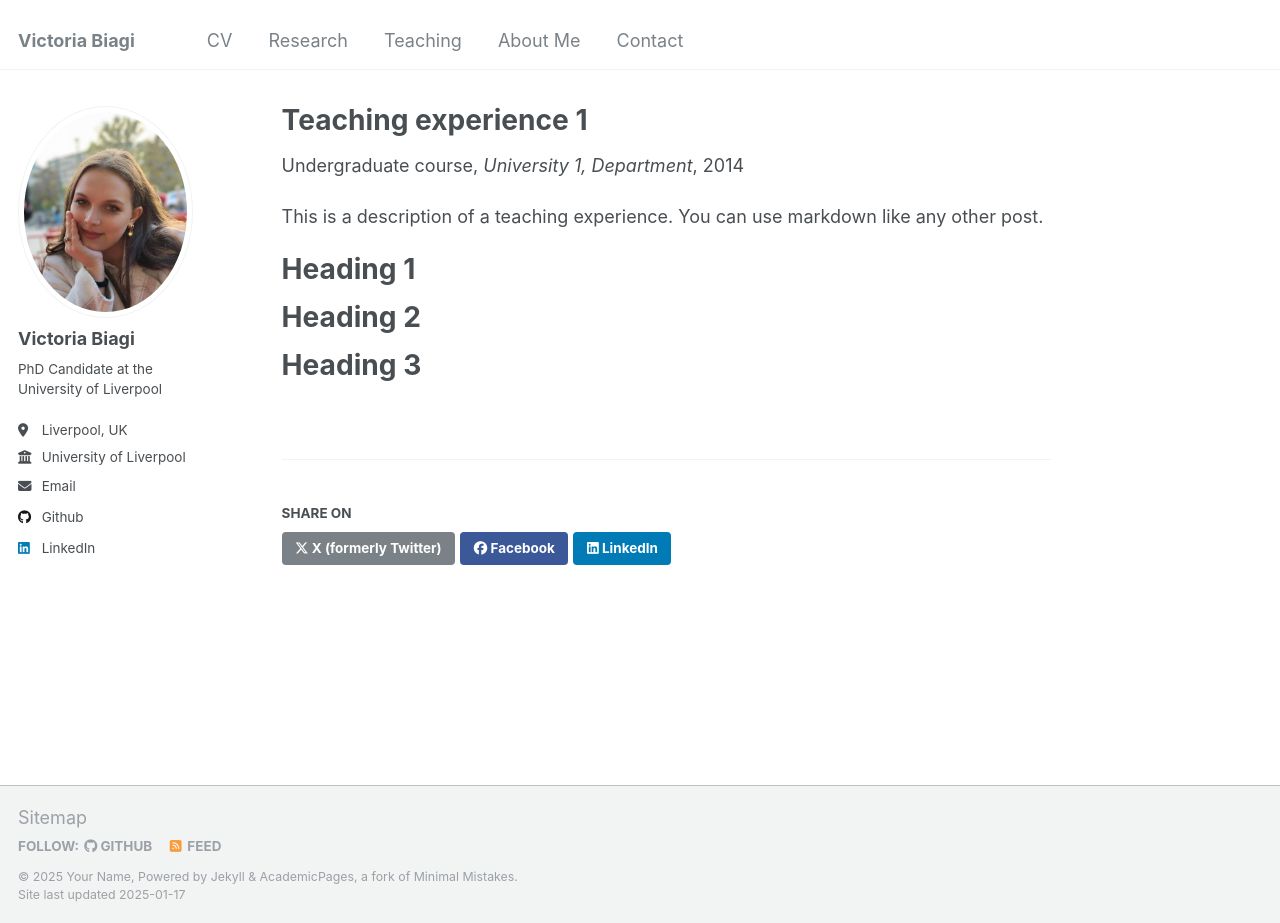
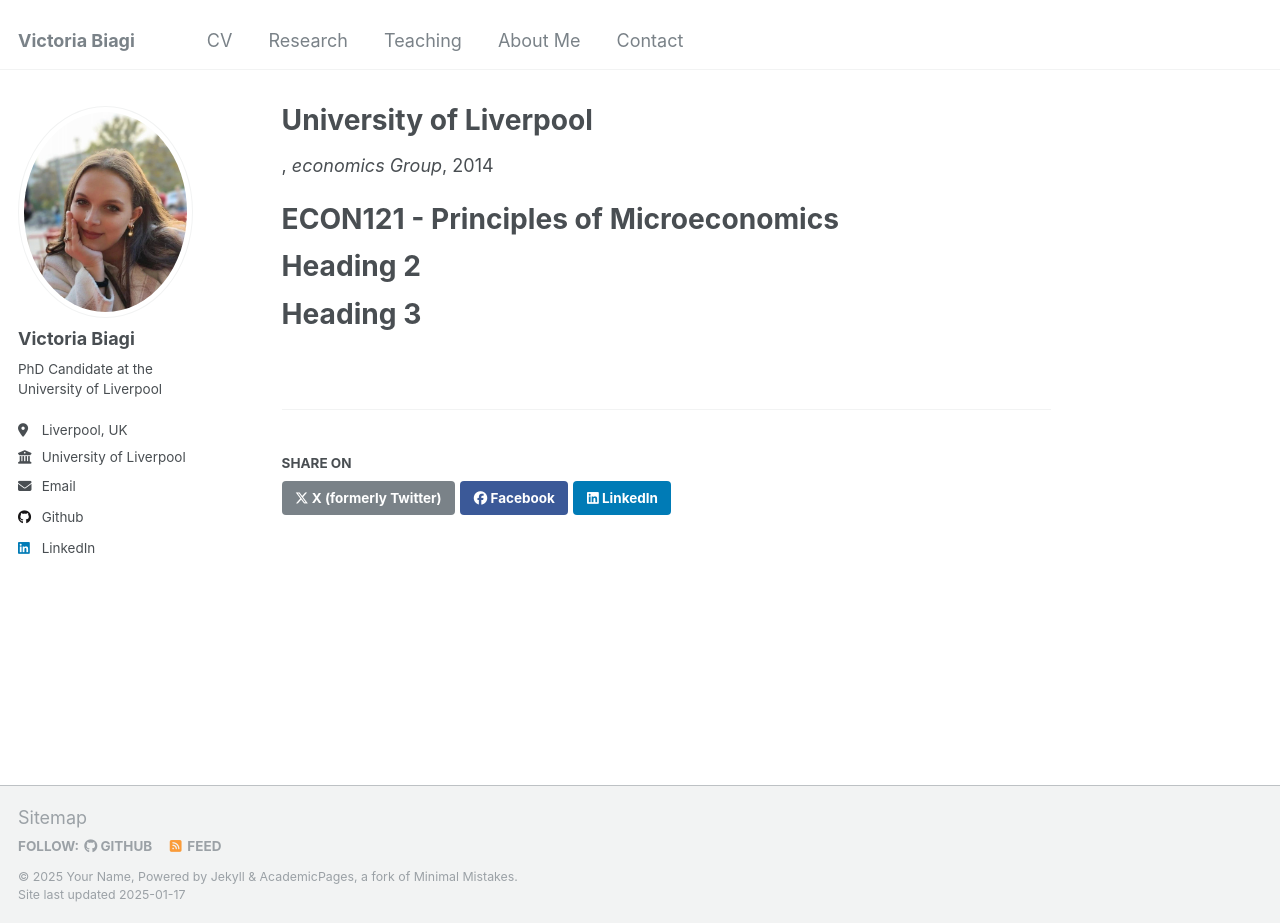
Before and after one commit to victoriabiagi/victoriabiagi.github.io, a Jekyll site: the page built from _teaching/2014-spring-teaching-1.md, in a window 1280 px wide and 923 px high. Built offline with Jekyll 4.4.1, drawn with Linux system fonts in a browser that asks for light colours.

Commit message:
Update 2014-spring-teaching-1.md

```diff
--- a/_teaching/2014-spring-teaching-1.md
+++ b/_teaching/2014-spring-teaching-1.md
@@ -1,16 +1,14 @@
 ---
-title: "Teaching experience 1"
+title: "University of Liverpool"
 collection: teaching
-type: "Undergraduate course"
+# type: ""
 permalink: /teaching/2014-spring-teaching-1
-venue: "University 1, Department"
+venue: "economics Group"
 date: 2014-01-01
-location: "City, Country"
+location: "Liverpool, UK"
 ---
 
-This is a description of a teaching experience. You can use markdown like any other post.
-
-Heading 1
+ECON121 - Principles of Microeconomics
 ======
 
 Heading 2
```
